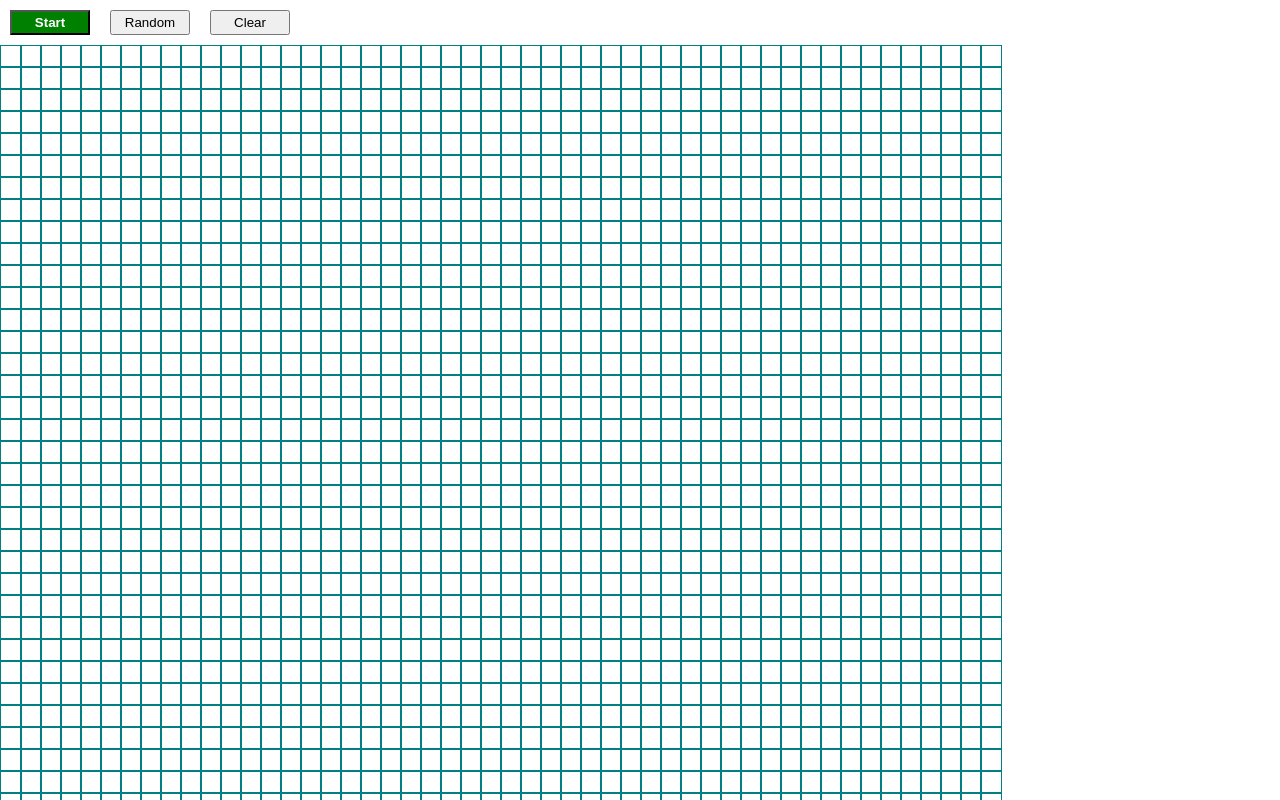
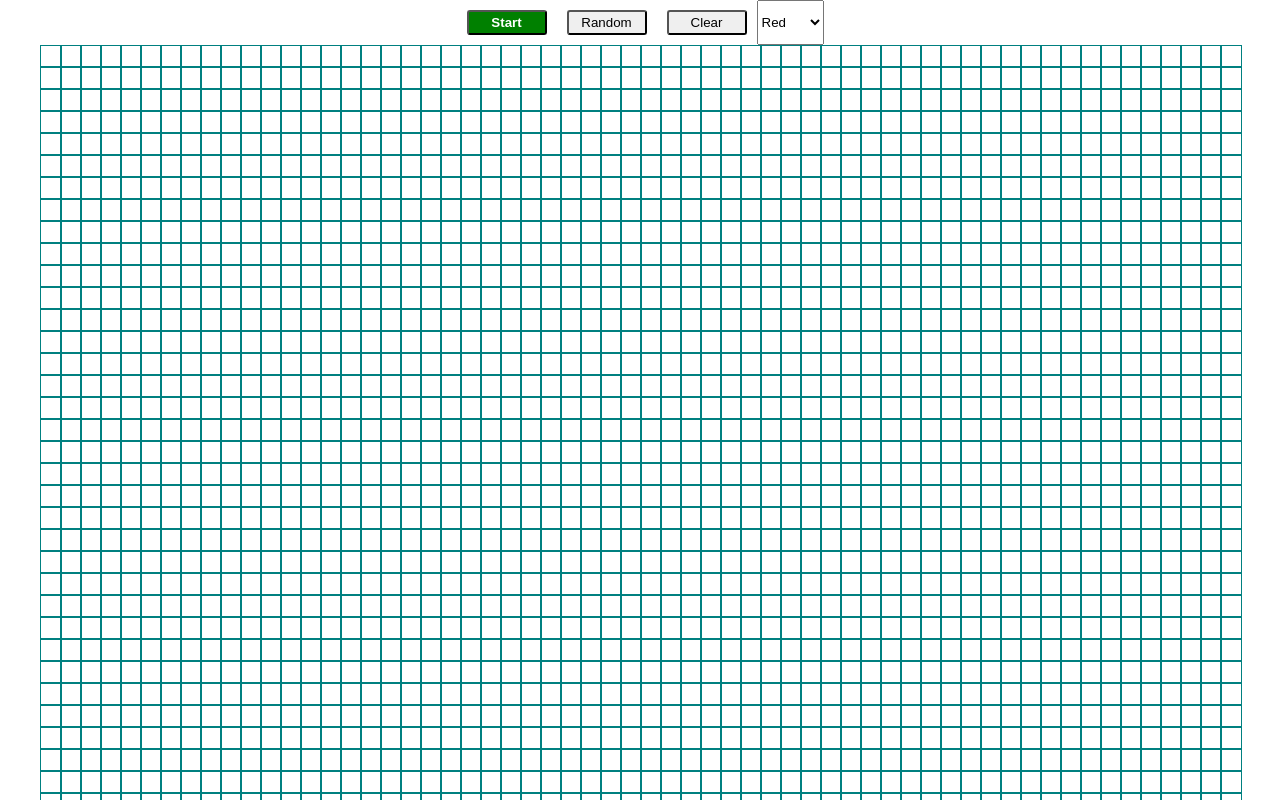
Before and after one commit to SeanPhilippi/game-of-life, a React (Create React App) app: page / in a window 1280 px wide. Shown: the top 800 px of the page. Built offline with nearby package versions, Linux system fonts and the light colour scheme.

Commit message:
color changes working :)

```diff
--- a/src/App.css
+++ b/src/App.css
@@ -1,5 +1,17 @@
 html {
   font-size: 62.5%;
+}
+
+.container {
+  display: flex;
+  flex-direction: column;
+  justify-content: center;
+  align-items: center;
+}
+
+.buttons {
+  display: flex;
+  justify-content: center;
 }
 
 .start {
@@ -18,8 +30,13 @@ button {
   width: 8rem;
   height: 2.5rem;
   margin: 1rem;
+  border-radius: .3rem;
 }
 
 button:focus {
   outline: none;
 }
+
+.grid {
+
+}
--- a/src/App.js
+++ b/src/App.js
@@ -6,8 +6,8 @@ import produce from 'immer';
 import './App.css';
 
 const App = () => {
-  const numRows = 50;
-  const numCols = 50;
+  const numRows = 40;
+  const numCols = 60;
 
   const operations = [
     [0, 1],
@@ -19,6 +19,8 @@ const App = () => {
     [1, 0],
     [-1, 0]
   ];
+
+  const [color, setColor] = useState('turquoise');
 
   const generateEmptyGrid = () => {
     const rows = [];
@@ -70,8 +72,12 @@ const App = () => {
   }, []);
 
   return (
-    <>
+    <div
+      className='container'
+    >
       <Buttons
+        color={ color }
+        setColor={ setColor }
         numRows={numRows}
         numCols={numCols}
         runSimulation={runSimulation}
@@ -82,6 +88,8 @@ const App = () => {
         setGrid={setGrid}
       />
       <Graph
+        color={ color }
+        setColor={ setColor }
         numRows={numRows}
         numCols={numCols}
         running={running}
@@ -90,7 +98,7 @@ const App = () => {
         grid={grid}
         setGrid={setGrid}
       />
-    </>
+    </div>
   );
 };
 
--- a/src/components/Buttons.js
+++ b/src/components/Buttons.js
@@ -1,6 +1,8 @@
 import React from 'react';
 
 const Buttons = ({
+  color,
+  setColor,
   running,
   setRunning,
   runningRef,
@@ -11,7 +13,8 @@ const Buttons = ({
   generateEmptyGrid
 }) => {
   return (
-    <>
+    <div className='buttons'>
+      {/* START BUTTON */}
       <button
         className={running ? 'stop' : 'start'}
         onClick={() => {
@@ -46,7 +49,21 @@ const Buttons = ({
       >
         Clear
       </button>
-    </>
+      {/* COLOR SELECT */}
+      <select
+        onChange={({ target: { value } }) => {
+          console.log('value', value)
+          setColor(value)
+        }}
+      >
+        <option value="red">Red</option>
+        <option value="green">Green</option>
+        <option value="blue">Blue</option>
+        <option value="purple">Purple</option>
+        <option value="orange">Orange</option>
+        Clear
+      </select>
+    </div>
   );
 };
 
--- a/src/components/Graph.js
+++ b/src/components/Graph.js
@@ -2,16 +2,20 @@ import React from 'react';
 import produce from 'immer';
 
 const Graph = ({
+  color,
+  setColor,
   numCols,
   setGrid,
   runningRef,
   running,
   grid
 }) => {
+  console.log('color', color)
   runningRef.current = running;
 
   return (
     <div
+      className='grid'
       style={{
         display: 'grid',
         gridTemplateColumns: `repeat(${numCols}, 20px)`
@@ -30,7 +34,7 @@ const Graph = ({
             style={{
               width: 20,
               height: 20,
-              backgroundColor: grid[i][j] ? 'maroon' : null,
+              backgroundColor: grid[i][j] ? color : null,
               border: 'solid 1px teal'
             }}
           />
--- /dev/null
+++ b/src/utils/themes.js
@@ -0,0 +1 @@
+const themes = [];
```
Also changed, not shown: 1 other file (tests, documents, lock files or other folders).
